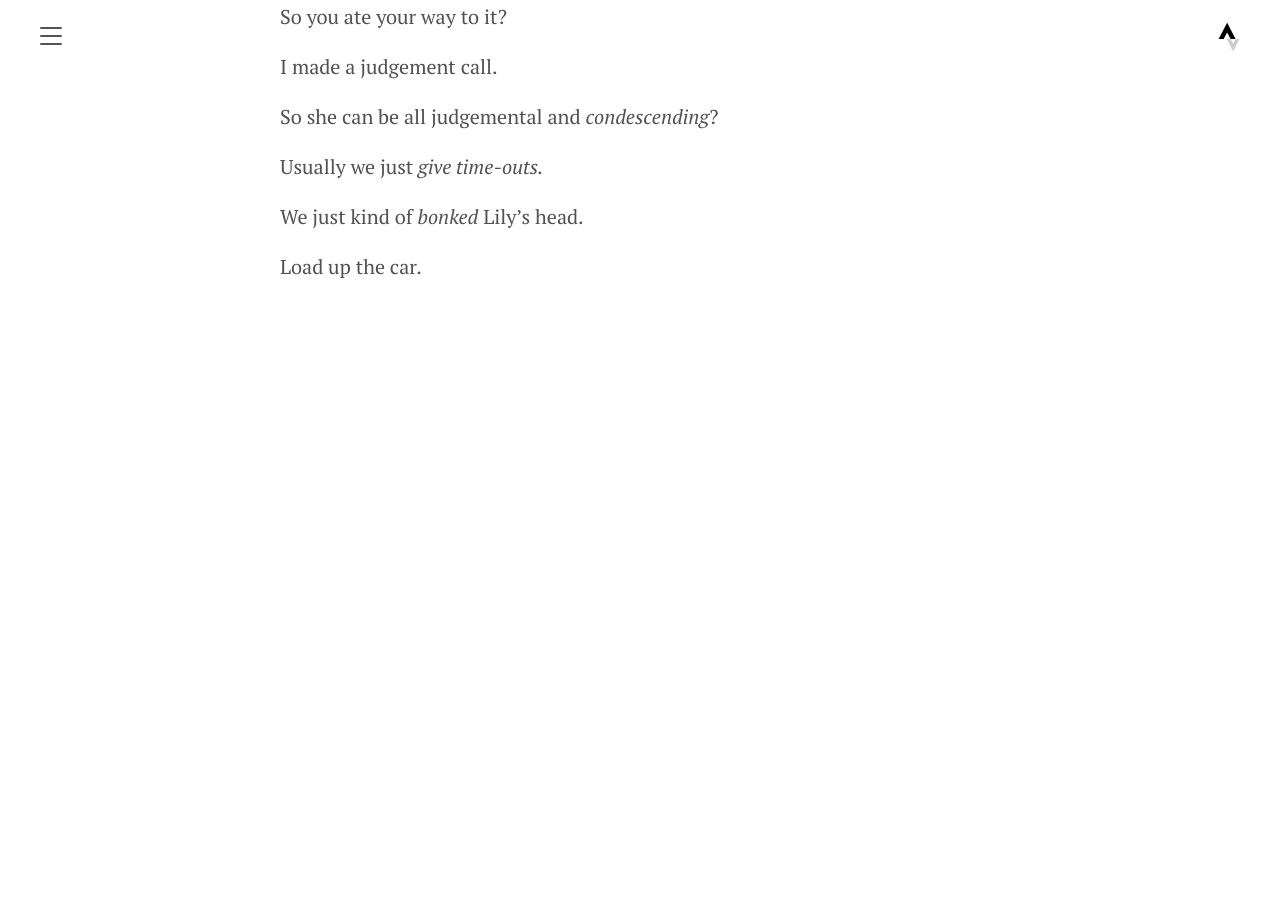
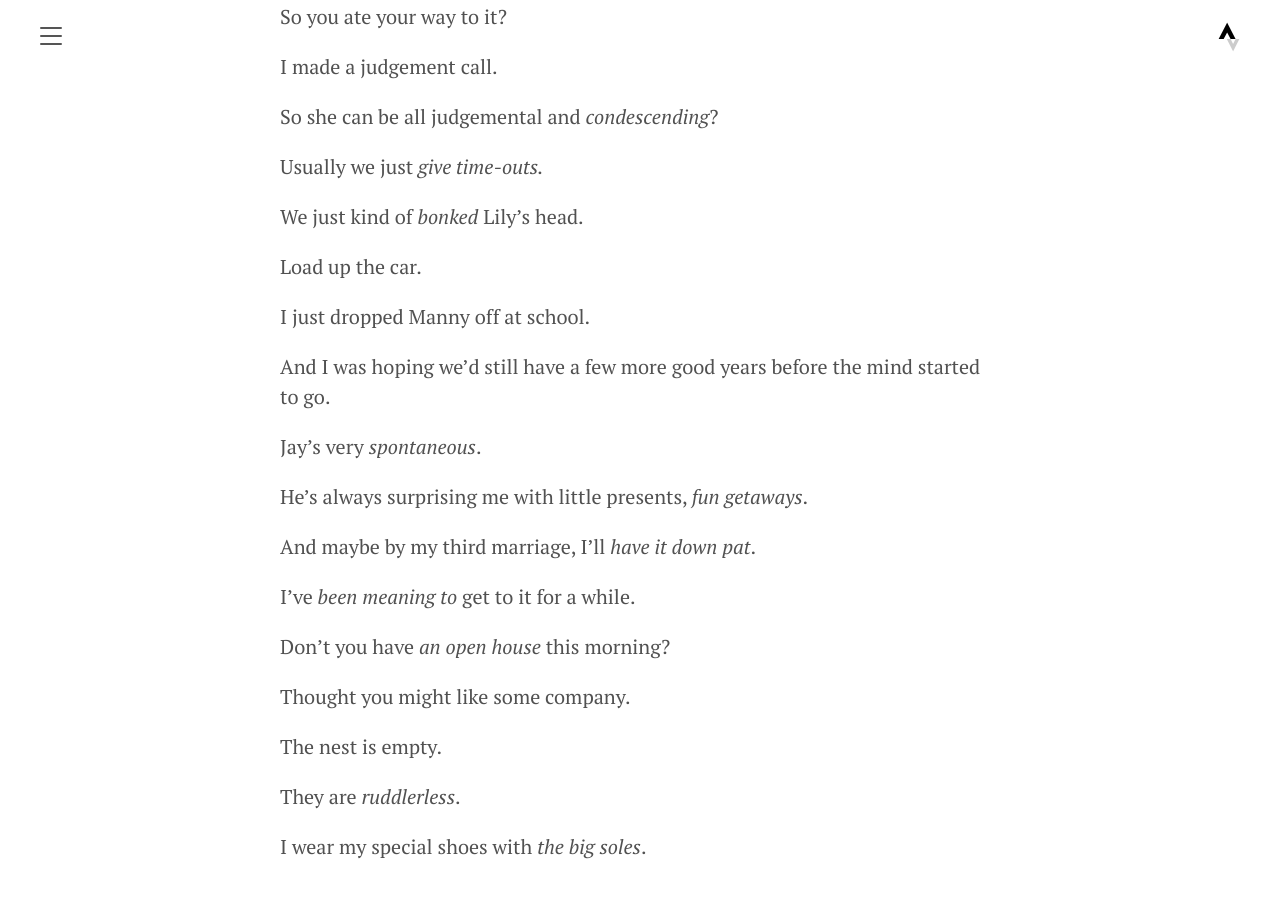
Before and after one commit to yoncise/yoncise.github.io, a Jekyll site: the page built from logs/_posts/2024/2024-01-31-157763436.md, in a window 1280 px wide and 900 px high, scrolled down 1480 px. Built offline with Jekyll 4.4.1, drawn with Linux system fonts in a browser that asks for light colours; before the commit the page ends 1842 px from its top, so only the background shows below that.

Commit message:
语雀同步 Modern Family S01E06

```diff
--- a/logs/_posts/2024/2024-01-31-157763436.md
+++ b/logs/_posts/2024/2024-01-31-157763436.md
@@ -63,3 +63,25 @@ Usually we just _give time-outs._
 We just kind of _bonked_ Lily's head.
 
 Load up the car.
+
+I just dropped Manny off at school.
+
+And I was hoping we'd still have a few more good years before the mind started to go.
+
+Jay's very _spontaneous_.
+
+He's always surprising me with little presents, _fun getaways_.
+
+And maybe by my third marriage, I'll _have it down pat_.
+
+I've _been meaning to_ get to it for a while.
+
+Don't you have _an open house_ this morning?
+
+Thought you might like some company.
+
+The nest is empty.
+
+They are _ruddlerless_.
+
+I wear my special shoes with _the big soles_.
```
